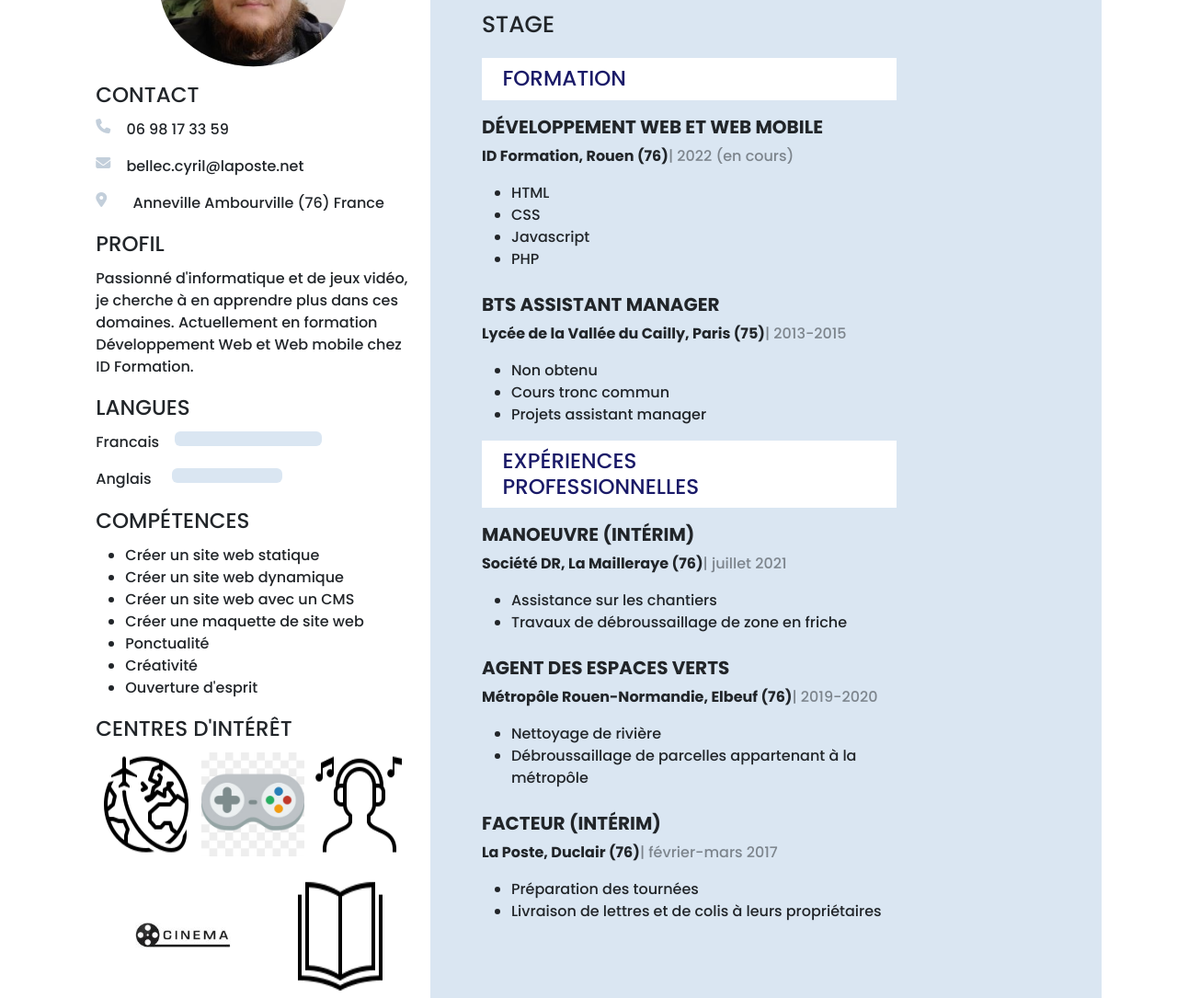
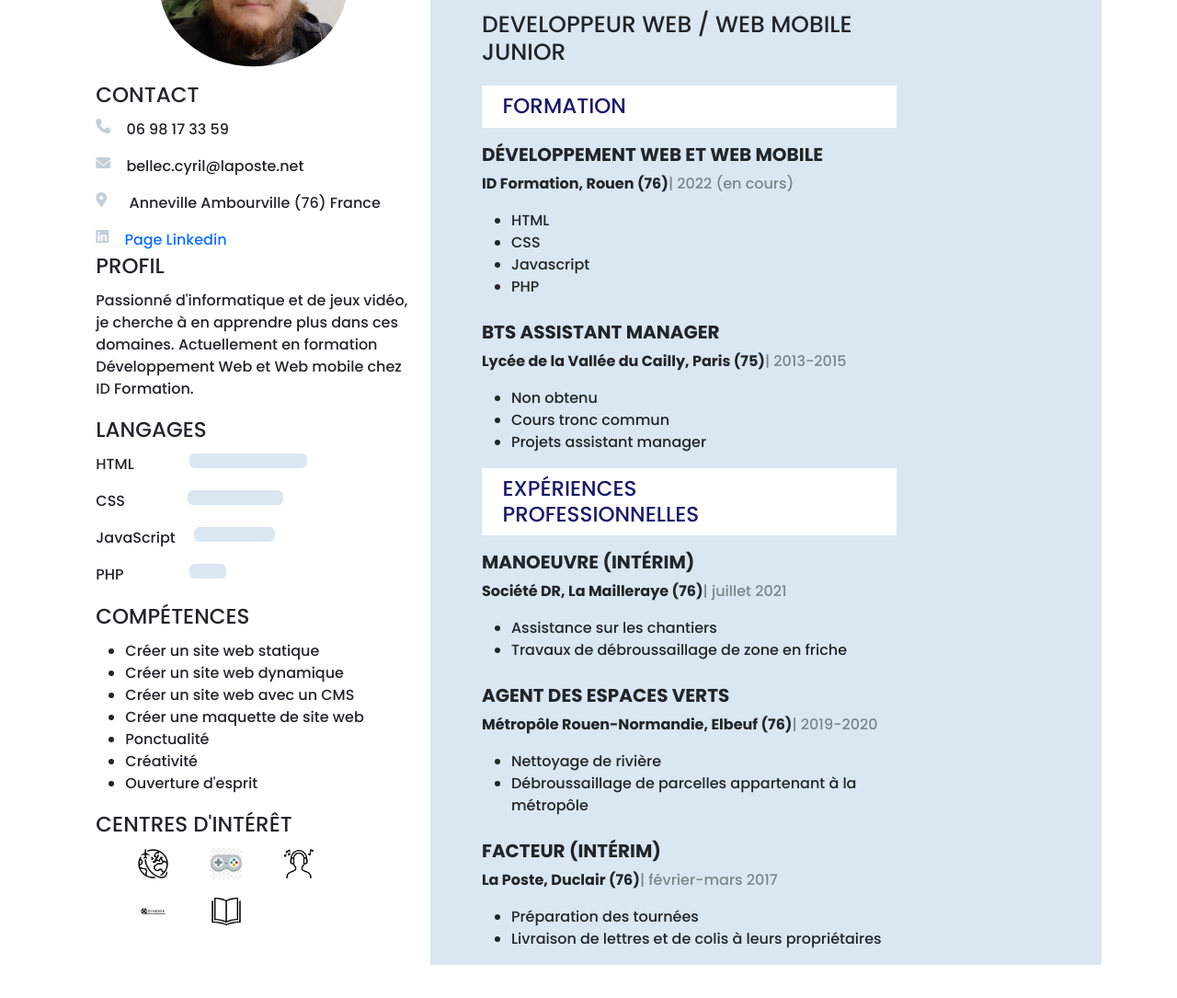
Before and after one commit to Sinisterw0lf/CV-cyril, a plain HTML site: page index.html in a window 1280 px wide. Shown: the part 121-1206 px from the top of the page at 92% size. After the commit the page ends 1170 px from the top, so only its background shows below. Drawn offline with nearby package versions, Linux system fonts and the light colour scheme.

Commit message:
cv-cyril

```diff
--- a/css/style.css
+++ b/css/style.css
@@ -32,12 +32,12 @@ p {
   font-size: 16px;
 }
 
-.fa-solid {
+.fa-solid ,.fa-brands {
   color: #c3cfdb;
 }
+
 /* left */
 .left {
-
   width: 40vw;
   padding-left: 2%;
   padding-right: 2%;
@@ -76,7 +76,15 @@ p {
 }
 
 .address p {
-  padding-left: 28.2656px;
+  padding-left: 24.2656px;
+}
+
+.linkedin{
+  display: flex;
+}
+.linkedin a {
+  padding-left: 5%;
+  text-decoration: none;
 }
 
 progress {
@@ -95,36 +103,49 @@ progress {
 
 .level1 {
   display: flex;
-  gap: 5%;
+  gap: 17.5%;
 }
 
 .level2 {
   display: flex;
-  gap: 6.5%;
+  gap:20%;
 }
 
 .level3 {
   display: flex;
-  gap: 8.5%;
+  gap: 6%;
 }
 
-.manette{
-    width: 33%;
+.level4 {
+  display: flex;
+  gap: 21%;
 }
 
-.cinema{
-    width: 40%;
+.manette {
+  width: 100%;
+}
+
+.cinema {
+  width: 100%;
+}
+
+.two-line img {
+  width: 25%;
+  margin-left: 33%;
 }
 
 .line1 {
   display: flex;
-  justify-content: space-around;
+  justify-content: space-between;
   padding-bottom: 5%;
+  width: 40%;
 }
 
 .line2 {
   display: flex;
-  justify-content: space-around;
+  align-items: center;
+  justify-content: space-between;
+  width: 40%;
 }
 
 /* right */
--- a/index.html
+++ b/index.html
@@ -25,7 +25,7 @@
     />
     <!-- style.css -->
     <link rel="stylesheet" href="css/style.css" />
-    <title>Emilie</title>
+    <title>CV Cyril</title>
   </head>
   <body>
     <main class="container d-flex">
@@ -50,6 +50,12 @@
             <i class="fa-solid fa-location-dot"> </i>
             <p>Anneville Ambourville (76) France</p>
           </div>
+          <div class="linkedin">
+            <i class="fa-brands fa-linkedin"></i>
+            <a href="https://www.linkedin.com/in/cyril-bellec-4142aab2/"
+              >Page Linkedin</a
+            >
+          </div>
         </div>
         <!-- profil -->
         <div class="profil">
@@ -62,19 +68,23 @@
         </div>
         <!-- contact -->
         <div class="langues">
-          <h3>Langues</h3>
+          <h3>Langages</h3>
           <div class="level1">
-            <p>Francais</p>
-            <progress value="100" max="100"></progress>
+            <p>HTML</p>
+            <progress value="80" max="100"></progress>
           </div>
           <div class="level2">
-            <p>Anglais</p>
-            <progress value="75" max="100"></progress>
+            <p>CSS</p>
+            <progress value="65" max="100"></progress>
           </div>
-          <!-- <div class="level3">
-            <p>Italien</p>
-            <progress value="50" max="100"></progress>
-          </div> -->
+          <div class="level3">
+            <p>JavaScript</p>
+            <progress value="55" max="100"></progress>
+          </div>
+          <div class="level4">
+            <p>PHP</p>
+            <progress value="25" max="100"></progress>
+          </div>
         </div>
         <!-- compétences -->
         <div>
@@ -92,6 +102,7 @@
         <!-- centres d'intérêt -->
         <div class="">
           <h3>Centres d'intérêt</h3>
+          <div class="two-line">
             <div class="line1">
               <img src="img/globe.png" alt="" />
               <img class="manette" src="img/manette.jpg" alt="" />
@@ -103,11 +114,12 @@
               <img src="img/book.png" alt="" />
             </div>
           </div>
+        </div>
       </section>
       <!-- section right -->
       <section class="right">
         <h1>Cyril Bellec</h1>
-        <h2>Stage</h2>
+        <h2>Developpeur web / web mobile junior</h2>
         <!-- div formation -->
         <div>
           <h3>Formation</h3>
@@ -157,7 +169,7 @@
             <li>Nettoyage de rivière</li>
             <li>Débroussaillage de parcelles appartenant à la métropôle</li>
           </ul>
-        </div>
+
           <h4>Facteur (intérim)</h4>
           <div class="two-p">
             <p class="p-bold">La Poste, Duclair (76)</p>
```
Lines whose indentation alone changed are shown as unchanged.
